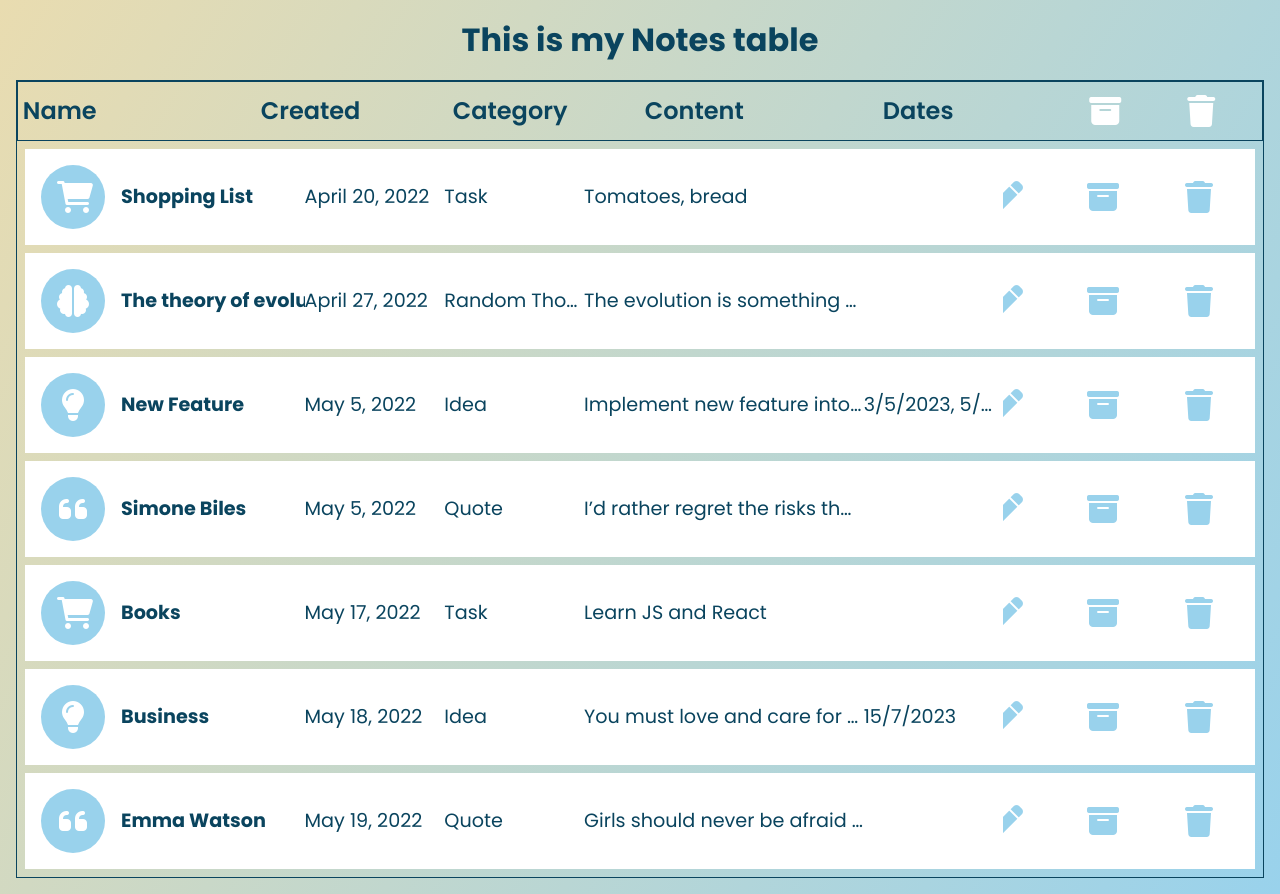
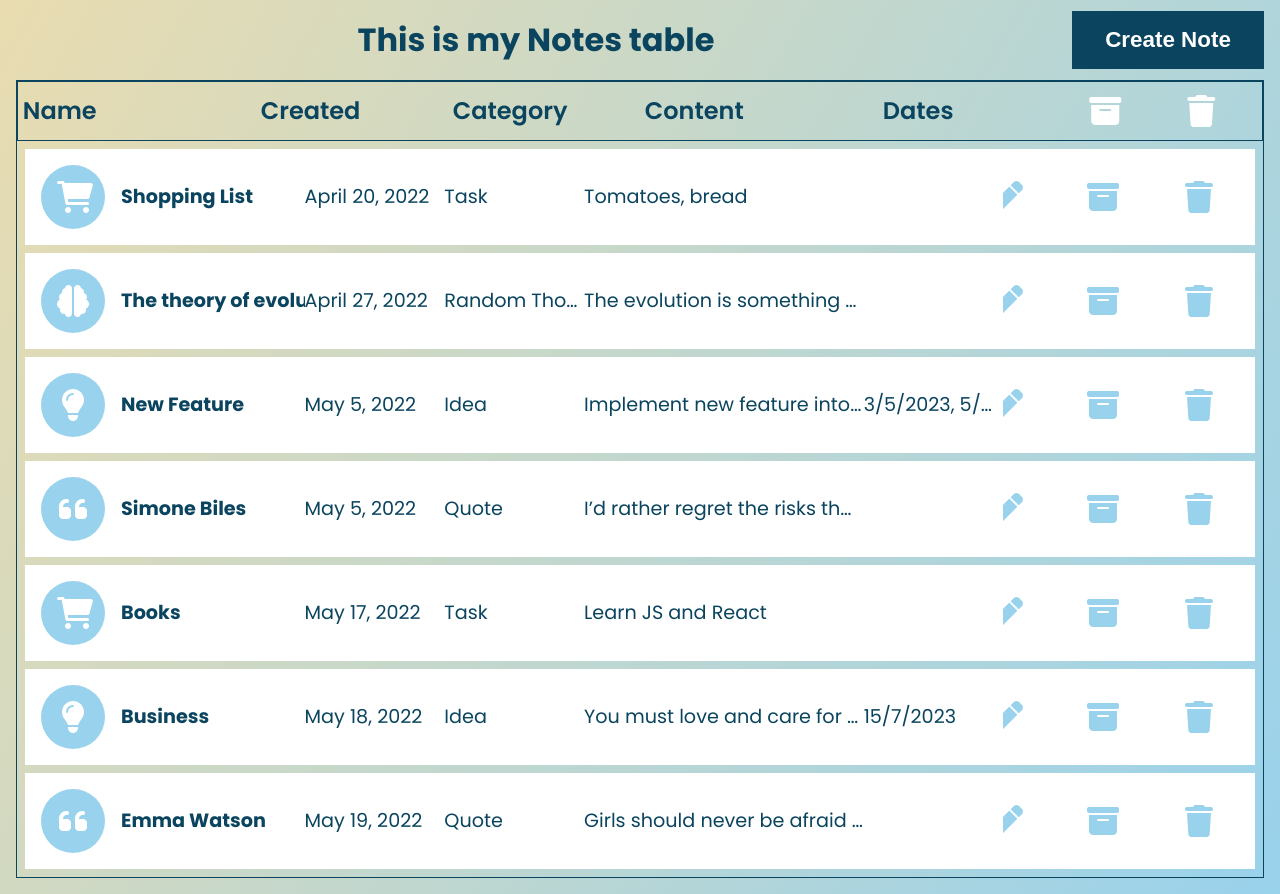
Before and after one commit to veronikos/notesTableApp, a plain HTML site: page index.html in a window 1280 px wide. Drawn offline with Linux system fonts and the light colour scheme.

Commit message:
add create note button

```diff
--- a/app.js
+++ b/app.js
@@ -55,6 +55,7 @@ const startData = [
 
 // Selectors
 const tableHeader = document.querySelector(".table-container");
+const tableButtons = document.querySelector(".table-container");
 
 // Functions
 
@@ -127,15 +128,15 @@ const showStartData = () => {
   });
 };
 
-const tableButtons = document.querySelector(".table-container");
-
 const deleteNote = (e) => {
   e.preventDefault();
   let item = e.target;
   console.log("hey, we delele it", e.target.classList);
-  if (item.classList[1] === "fa-trash") {
-    const tableRow = item.parentElement.parentElement.parentElement;
-    console.log(tableRow);
+  const tableRow = item.parentElement.parentElement.parentElement;
+  if (
+    item.classList[1] === "fa-trash" &&
+    tableRow.classList[0] === "table-row"
+  ) {
     tableRow.remove();
   }
 };
--- a/index.html
+++ b/index.html
@@ -22,7 +22,9 @@
   </head>
   <body>
     <header>
+      <div></div>
       <h1>This is my Notes table</h1>
+      <button class="header-button" type="submit">Create Note</button>
     </header>
     <main>
       <div class="table-container">
--- a/style.css
+++ b/style.css
@@ -15,8 +15,18 @@ header {
   font-size: 1rem;
   min-height: 10vh;
   display: flex;
-  justify-content: center;
+  justify-content: space-between;
   align-items: center;
+}
+
+.header-button {
+  padding: 1rem;
+  background-color: #0a445e;
+  margin-right: 1rem;
+  color: white;
+  font-weight: 700;
+  font-size: 1.4rem;
+  width: 12rem;
 }
 
 .table-container {
```
